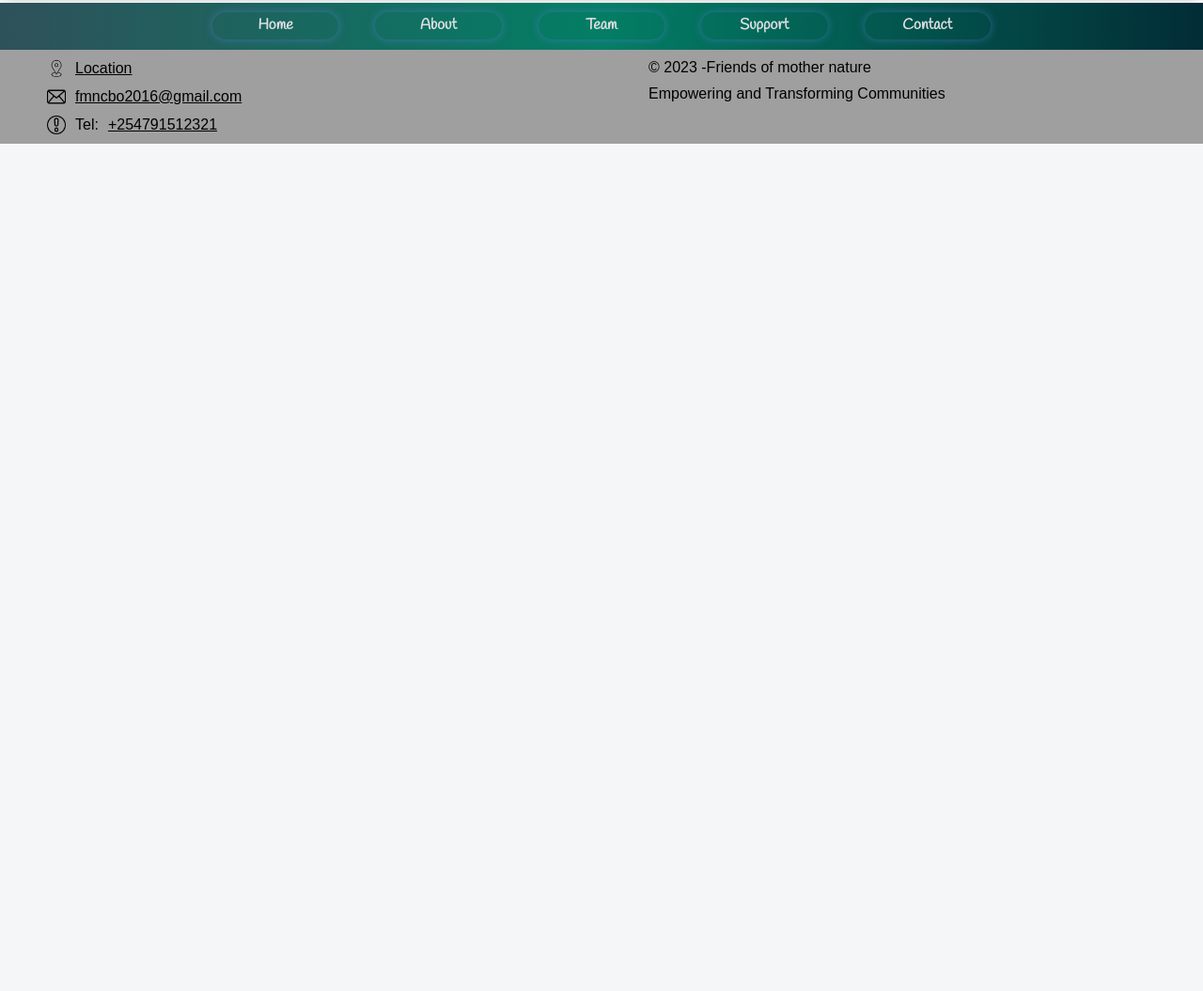
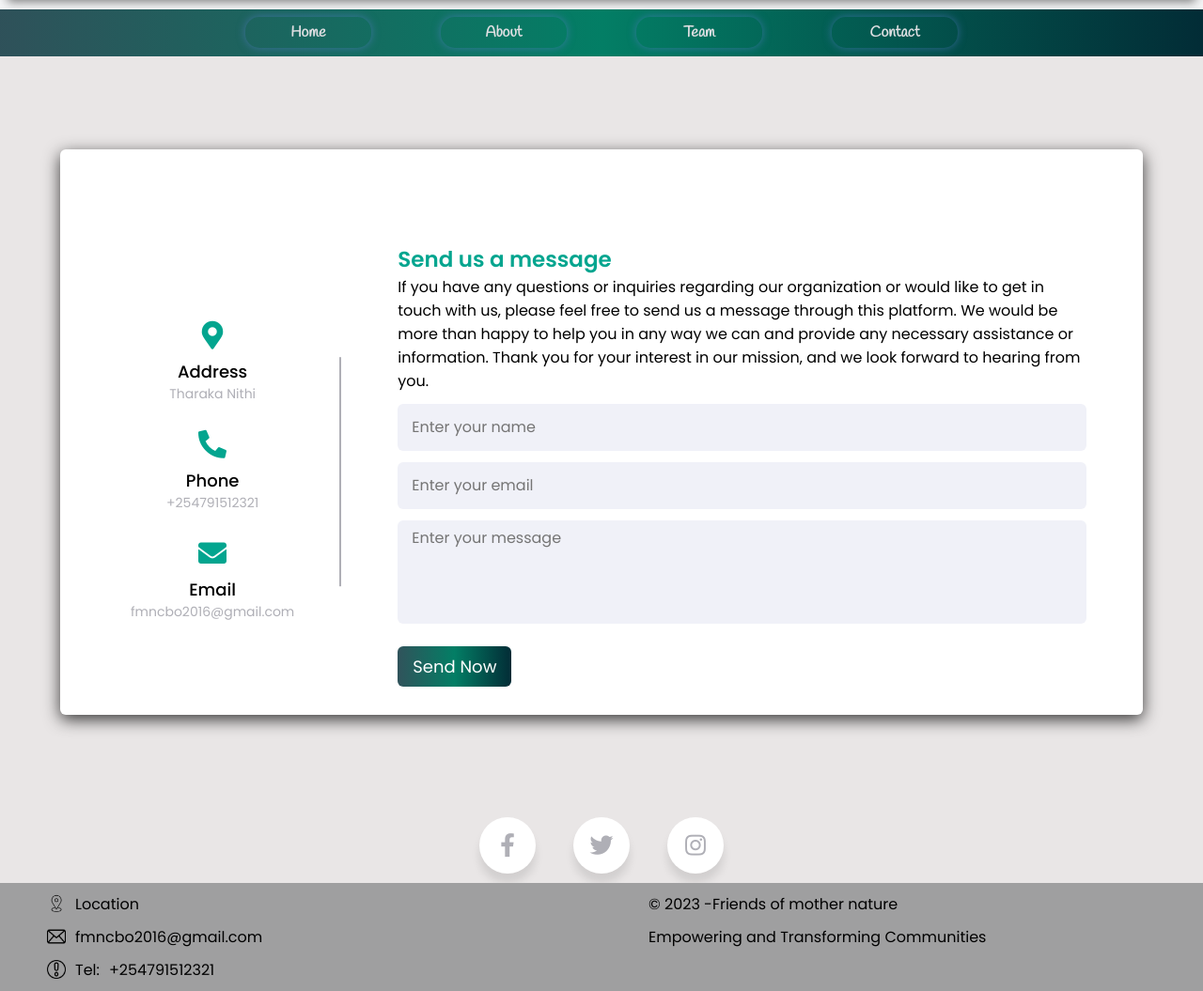
Before and after one commit to Teamprojects-lexcy/Friends-of-Mother-Nature, a plain HTML site: page html/contact.html in a window 1280 px wide. Shown: the part 105-1160 px from the top of the page at 94% size. Before the commit the page ends 800 px from the top, so only its background shows below. Drawn offline with Linux system fonts and the light colour scheme; a web font is replaced by a local one.

Commit message:
contact done

```diff
--- /dev/null
+++ b/css/contact.css
@@ -0,0 +1,267 @@
+/* Google Font CDN Link */
+@import url('https://fonts.googleapis.com/css2?family=Poppins:wght@200;300;400;500;600;700&display=swap');
+*{
+  margin: 0;
+  padding: 0;
+  box-sizing: border-box;
+  font-family: "Poppins" , sans-serif;
+}
+.holder{
+    min-height: 100vh;
+    width: 100%;
+    background: #e9e6e6;
+    display: flex;
+    align-items: center;
+    justify-content: center;
+    }
+.container{
+  width: 90%;
+  background: #fff;
+  border-radius: 6px;
+  padding: 100px 60px 30px 40px;
+  box-shadow: 0px 5px 17px rgba(0, 0, 0, 0.76);
+}
+.container .content{
+  display: flex;
+  align-items: center;
+  justify-content: space-between;
+}
+.container .content .left-side{
+  width: 25%;
+  height: 100%;
+  display: flex;
+  flex-direction: column;
+  align-items: center;
+  justify-content: center;
+  margin-top: 15px;
+  position: relative;
+}
+.content .left-side::before{
+  content: '';
+  position: absolute;
+  height: 70%;
+  width: 2px;
+  right: -15px;
+  top: 50%;
+  transform: translateY(-50%);
+  background: #afafb6;
+}
+.content .left-side .details{
+  margin: 14px;
+  text-align: center;
+}
+.content .left-side .details i{
+  font-size: 30px;
+  color: #03a58f;
+  margin-bottom: 10px;
+}
+.content .left-side .details .topic{
+  font-size: 18px;
+  font-weight: 500;
+}
+.content .left-side .details .text-one{
+  font-size: 14px;
+  color: #afafb6;
+}
+a{
+    text-decoration: none;
+    color: #afafb6;
+}
+
+.container .content .right-side{
+  width: 75%;
+  margin-left: 75px;
+}
+.content .right-side .topic-text{
+  font-size: 23px;
+  font-weight: 600;
+  color: #03a58f;
+}
+.right-side .input-box{
+  height: 50px;
+  width: 100%;
+  margin: 12px 0;
+}
+.right-side .input-box input,
+.right-side .input-box textarea{
+  height: 100%;
+  width: 100%;
+  border: none;
+  outline: none;
+  font-size: 16px;
+  background: #F0F1F8;
+  border-radius: 6px;
+  padding: 0 15px;
+  resize: none;
+}
+.right-side .message-box{
+  min-height: 110px;
+}
+.right-side .input-box textarea{
+  padding-top: 6px;
+}
+.right-side .button{
+  display: inline-block;
+  margin-top: 12px;
+}
+.right-side .button input[type="submit"]{
+  color: #fff;
+  font-size: 18px;
+  outline: none;
+  border: none;
+  padding: 8px 16px;
+  border-radius: 6px;
+  background: linear-gradient(90deg, #022c36d0, #037e65, #022c36);
+  cursor: pointer;
+
+}
+.button input[type="submit"]:hover{
+  background: #23c460;
+  transition: all 0.5s ease-in-out;
+}
+
+
+/* SOCIALS */
+@import url('https://fonts.googleapis.com/css?family=Poppins:400,500,600,700&display=swap');
+
+.wrapper{
+  display: inline-flex;
+  width: 100%;
+  background: #e9e6e6;
+  display: flex;
+  justify-content: center;
+  padding: 10px;
+  overflow: hidden;
+}
+.wrapper .icon{
+  margin: 0 20px;
+  text-align: center;
+  cursor: pointer;
+  display: flex;
+  align-items: center;
+  justify-content: center;
+  flex-direction: column;
+  position: relative;
+  z-index: 2;
+  transition: 0.4s cubic-bezier(0.68, -0.55, 0.265, 1.55);
+}
+.wrapper .icon span{
+  display: block;
+  height: 60px;
+  width: 60px;
+  background: #fff;
+  border-radius: 50%;
+  position: relative;
+  z-index: 2;
+  box-shadow: 0px 10px 10px rgba(0,0,0,0.1);
+  transition: 0.4s cubic-bezier(0.68, -0.55, 0.265, 1.55);
+}
+.wrapper .icon span i{
+  line-height: 60px;
+  font-size: 25px;
+}
+.wrapper .icon .tooltip{
+  position: absolute;
+  top: 0;
+  z-index: 1;
+  background: #fff;
+  color: #fff;
+  padding: 10px 18px;
+  font-size: 20px;
+  font-weight: 500;
+  border-radius: 25px;
+  opacity: 0;
+  pointer-events: none;
+  box-shadow: 0px 10px 10px rgba(0,0,0,0.1);
+  transition: 0.4s cubic-bezier(0.68, -0.55, 0.265, 1.55);
+}
+.wrapper .icon:hover .tooltip{
+  top: -70px;
+  opacity: 1;
+  pointer-events: auto;
+}
+.icon .tooltip:before{
+  position: absolute;
+  content: "";
+  height: 15px;
+  width: 15px;
+  background: #fff;
+  left: 50%;
+  bottom: -6px;
+  transform: translateX(-50%) rotate(45deg);
+  transition: 0.4s cubic-bezier(0.68, -0.55, 0.265, 1.55);
+}
+.wrapper .icon:hover span{
+  color: #fff;
+}
+.wrapper .icon:hover span,
+.wrapper .icon:hover .tooltip{
+  text-shadow: 0px -1px 0px rgba(0,0,0,0.4);
+}
+.wrapper .facebook:hover span,
+.wrapper .facebook:hover .tooltip,
+.wrapper .facebook:hover .tooltip:before{
+  background: #3B5999;
+}
+.wrapper .twitter:hover span,
+.wrapper .twitter:hover .tooltip,
+.wrapper .twitter:hover .tooltip:before{
+  background: #46C1F6;
+}
+.wrapper .instagram:hover span,
+.wrapper .instagram:hover .tooltip,
+.wrapper .instagram:hover .tooltip:before{
+  background: #e1306c;
+}
+.wrapper .github:hover span,
+.wrapper .github:hover .tooltip,
+.wrapper .github:hover .tooltip:before{
+  background: #333;
+}
+.wrapper .youtube:hover span,
+.wrapper .youtube:hover .tooltip,
+.wrapper .youtube:hover .tooltip:before{
+  background: #DE463B;
+}
+
+
+
+
+
+
+
+
+
+@media (max-width: 950px) {
+  .container{
+    width: 90%;
+    padding: 30px 40px 40px 35px ;
+  }
+  .container .content .right-side{
+   width: 75%;
+   margin-left: 55px;
+}
+}
+@media (max-width: 820px) {
+  .container{
+    margin: 40px 0;
+    height: 100%;
+  }
+  .container .content{
+    flex-direction: column-reverse;
+  }
+ .container .content .left-side{
+   width: 100%;
+   flex-direction: row;
+   margin-top: 40px;
+   justify-content: center;
+   flex-wrap: wrap;
+ }
+ .container .content .left-side::before{
+   display: none;
+ }
+ .container .content .right-side{
+   width: 100%;
+   margin-left: 0;
+ }
+}
--- a/html/contact.html
+++ b/html/contact.html
@@ -20,8 +20,10 @@
     <link rel="preconnect" href="https://fonts.googleapis.com">
     <link rel="preconnect" href="https://fonts.gstatic.com" crossorigin>
     <link href="https://fonts.googleapis.com/css2?family=Philosopher:ital,wght@1,700&display=swap" rel="stylesheet">
+    <link rel="stylesheet" href="https://cdnjs.cloudflare.com/ajax/libs/font-awesome/5.15.2/css/all.min.css"/>
     <link rel="icon" href="/img/favicon.ico" type="image/x-icon" class="favicon" >
     <link rel="stylesheet" href="/css/style.css">
+    <link rel="stylesheet" href="/css/contact.css">
     <title>Friends-of-Mother-Nature</title>
 </head>
 <body>
@@ -37,7 +39,6 @@
             <li><a href="/index.html">Home</a></li>
             <li><a href="/html/About.html">About</a></li>
             <li><a href="/html/team.html">Team</a></li>
-            <li><a href="/html/support.html">Support</a></li>
             <li><a href="/html/contact.html">Contact</a></li>
           </ul>
           <div class="burger">
@@ -47,6 +48,69 @@
         </div>
         </nav>
       </header>
+      <div class="holder">
+      <div class="container">
+        <div class="content">
+          <div class="left-side">
+            <div class="address details">
+              <i class="fas fa-map-marker-alt"></i>
+              <div class="topic">Address</div>
+              <div class="text-one"><a href="https://www.google.com/maps/place/Tharaka-Nithi+County/@-0.1934188,37.8095907,10z/data=!3m1!4b1!4m6!3m5!1s0x18279ef9f3a44a7f:0xdf210249ad5e1df4!8m2!3d-0.2964851!4d37.7237678!16s%2Fm%2F02pcck5">Tharaka Nithi</a></div>
+            </div>
+            <div class="phone details">
+              <i class="fas fa-phone-alt"></i>
+              <div class="topic">Phone</div>
+              <div class="text-one"><a href="tel:+254791512321">+254791512321</a></div>
+            </div>
+            <div class="email details">
+              <i class="fas fa-envelope"></i>
+              <div class="topic">Email</div>
+              <div class="text-one"><a href="mailto:fmncbo2016@gmail.com">fmncbo2016@gmail.com</a></div>
+            </div>
+          </div>
+          <div class="right-side">
+            <div class="topic-text">Send us a message</div>
+            <p>If you have any questions or inquiries regarding our organization or would like to get in touch with us, please feel free to send us a message through this platform. We would be more than happy to help you in any way we can and provide any necessary assistance or information. Thank you for your interest in our mission, and we look forward to hearing from you.</p>
+            <form method="post" action="/php/action.php">
+                <div class="input-box">
+                  <input type="text" placeholder="Enter your name" name="name">
+                </div>
+                <div class="input-box">
+                  <input placeholder="Enter your email" type="email" id="email" name="email" required>
+                </div>
+                <div class="input-box message-box">
+                  <textarea placeholder="Enter your message" name="message"></textarea>
+                </div>
+                <div class="button">
+                  <input type="submit" value="Send Now">
+                </div>
+              </form>
+        </div>
+        </div>
+      </div>
+    </div>
+    <div class="wrapper">
+        <a href="https://web.facebook.com/FMNCBO" target="_blank"><div class="icon facebook">
+           <div class="tooltip">
+              Facebook
+           </div>
+           <span><i class="fab fa-facebook-f"></i></span>
+        </div>
+    </a>
+    <a href="https://www.instagram.com/friendsofmothernature/" target="_blank"><div class="icon twitter">
+           <div class="tooltip">
+              Twitter
+           </div>
+           <span><i class="fab fa-twitter"></i></span>
+        </div></a>
+        <a href="https://www.instagram.com/friendsofmothernature/" target="_blank"><div class="icon instagram">
+           <div class="tooltip">
+              Instagram
+           </div>
+           <span><i class="fab fa-instagram"></i></span>
+        </div>
+    </a>
+     </div>
     </body>
     <footer>
         <div class="footer-info">
```
Also changed, not shown: html/About.html (+0 -1 lines), html/support.html (deleted, +0 -65 lines), html/team.html (+0 -1 lines), index.html (+0 -1 lines), 1 other file.
